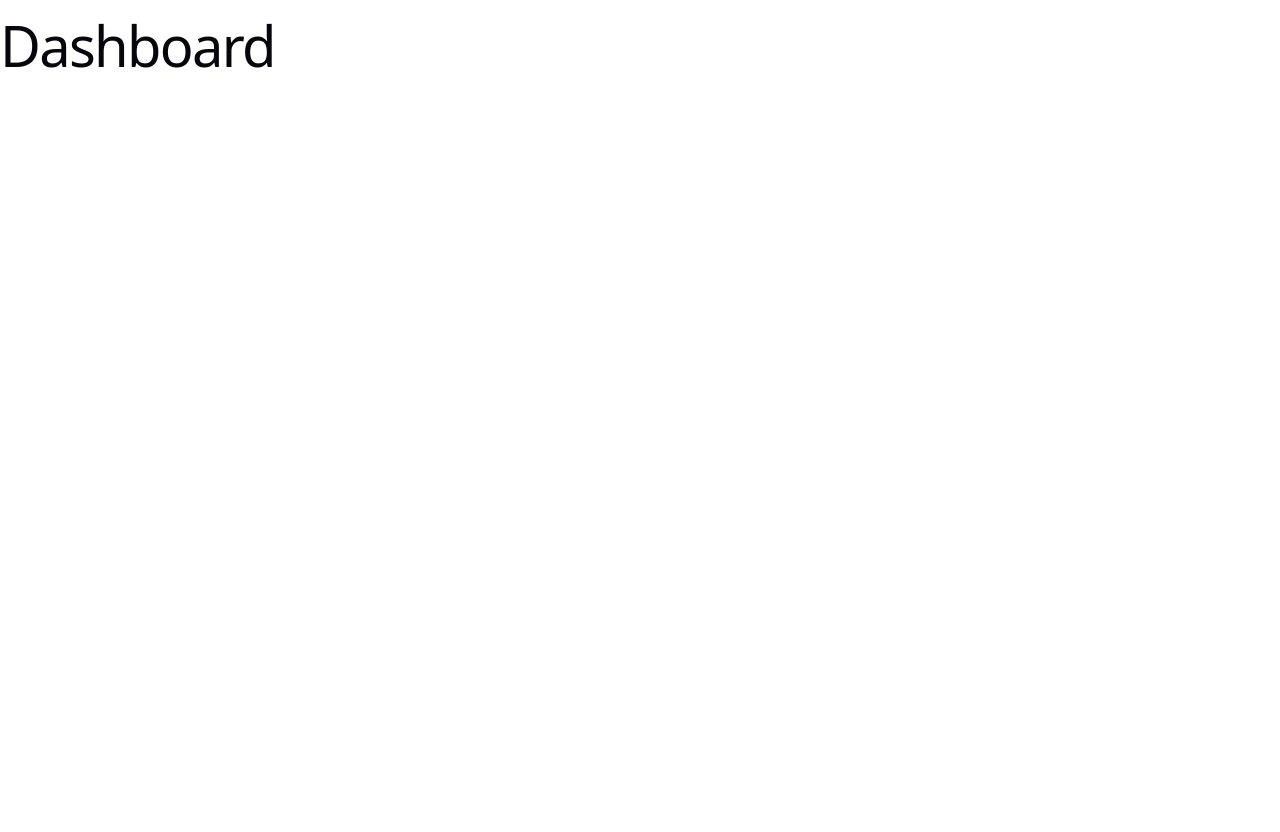
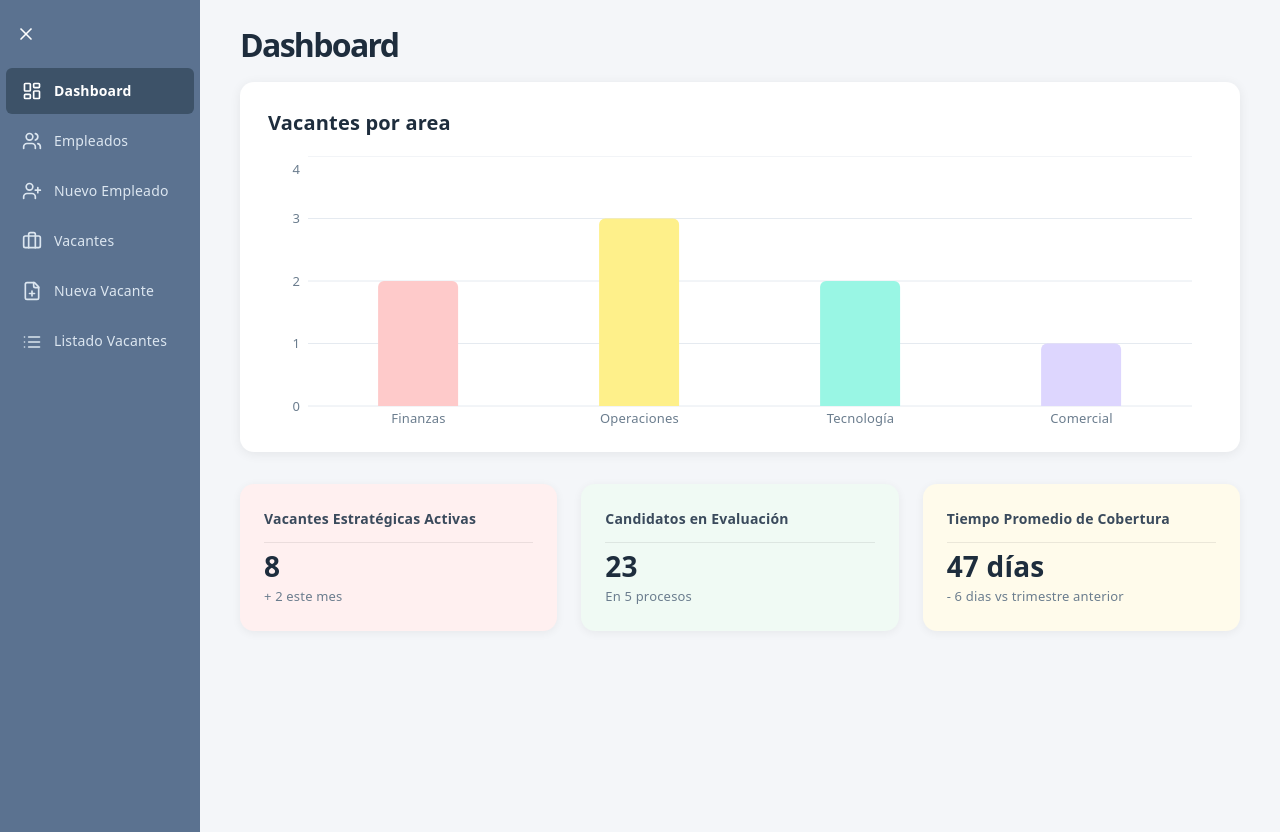
Before and after one commit to gerardoChacon/app-seleccion-altosMandos, a React app in the folder frontend/: page /dashboard in a window 1280 px wide. Before the commit the page ends 800 px from the top, so only its background shows below. Built offline with nearby package versions, Linux system fonts and the light colour scheme; the HTML template or start-up script is replaced by a standard one.

Commit message:
feature: frontend/dashboard

```diff
--- a/frontend/package.json
+++ b/frontend/package.json
@@ -13,7 +13,8 @@
     "lucide-react": "^0.511.0",
     "react": "^19.2.4",
     "react-dom": "^19.2.4",
-    "react-router-dom": "^7.13.1"
+    "react-router-dom": "^7.13.1",
+    "recharts": "^2.15.3"
   },
   "devDependencies": {
     "@eslint/js": "^9.39.4",
--- a/frontend/src/pages/DashboardPage.jsx
+++ b/frontend/src/pages/DashboardPage.jsx
@@ -1,3 +1,69 @@
+import { BarChart, Bar, XAxis, YAxis, CartesianGrid, ResponsiveContainer, Cell } from "recharts";
+import Sidebar from "../components/Sidebar";
+import styles from "./DashboardPage.module.css";
+
+const vacantesData = [
+  { area: "Finanzas",    cantidad: 2, color: "#fecaca" },
+  { area: "Operaciones", cantidad: 3, color: "#fef08a" },
+  { area: "Tecnología",  cantidad: 2, color: "#99f6e4" },
+  { area: "Comercial",   cantidad: 1, color: "#ddd6fe" },
+];
+
+const stats = [
+  {
+    titulo: "Vacantes Estratégicas Activas",
+    valor: "8",
+    desc: "+ 2 este mes",
+    color: styles.cardPink,
+  },
+  {
+    titulo: "Candidatos en Evaluación",
+    valor: "23",
+    desc: "En 5 procesos",
+    color: styles.cardGreen,
+  },
+  {
+    titulo: "Tiempo Promedio de Cobertura",
+    valor: "47 días",
+    desc: "- 6 dias vs trimestre anterior",
+    color: styles.cardYellow,
+  },
+];
+
 export default function DashboardPage() {
-  return <h1>Dashboard</h1>;
+  return (
+    <div className={styles.layout}>
+      <Sidebar />
+
+      <main className={styles.content}>
+        <h1 className={styles.pageTitle}>Dashboard</h1>
+
+        <div className={styles.chartCard}>
+          <p className={styles.chartTitle}>Vacantes por area</p>
+          <ResponsiveContainer width="100%" height={280}>
+            <BarChart data={vacantesData} margin={{ top: 0, right: 20, left: -20, bottom: 0 }}>
+              <CartesianGrid vertical={false} stroke="#e5eaf0" />
+              <XAxis dataKey="area" axisLine={false} tickLine={false} tick={{ fontSize: 13, fill: "#6b7d8e" }} />
+              <YAxis axisLine={false} tickLine={false} tick={{ fontSize: 13, fill: "#6b7d8e" }} allowDecimals={false} />
+              <Bar dataKey="cantidad" radius={[6, 6, 0, 0]} maxBarSize={80}>
+                {vacantesData.map((entry, index) => (
+                  <Cell key={index} fill={entry.color} />
+                ))}
+              </Bar>
+            </BarChart>
+          </ResponsiveContainer>
+        </div>
+
+        <div className={styles.statsGrid}>
+          {stats.map((s) => (
+            <div key={s.titulo} className={`${styles.statCard} ${s.color}`}>
+              <h3>{s.titulo}</h3>
+              <p className={styles.statValue}>{s.valor}</p>
+              <p className={styles.statDesc}>{s.desc}</p>
+            </div>
+          ))}
+        </div>
+      </main>
+    </div>
+  );
 }
--- /dev/null
+++ b/frontend/src/pages/DashboardPage.module.css
@@ -0,0 +1,73 @@
+.layout {
+  display: flex;
+  min-height: 100vh;
+  background-color: #f4f6f9;
+}
+
+.content {
+  flex: 1;
+  padding: 32px 40px;
+  box-sizing: border-box;
+}
+
+.pageTitle {
+  font-size: 32px;
+  font-weight: 700;
+  color: #1e2d3d;
+  margin: 0 0 24px;
+}
+
+/* card de la grafica */
+.chartCard {
+  background: #ffffff;
+  border-radius: 14px;
+  padding: 28px 28px 16px;
+  box-shadow: 0 2px 12px rgba(0,0,0,0.07);
+  margin-bottom: 32px;
+}
+
+.chartTitle {
+  font-size: 20px;
+  font-weight: 600;
+  color: #1e2d3d;
+  margin: 0 0 20px;
+}
+
+/* grid de 3 stat cards */
+.statsGrid {
+  display: grid;
+  grid-template-columns: repeat(3, 1fr);
+  gap: 24px;
+}
+
+.statCard {
+  border-radius: 14px;
+  padding: 22px 24px;
+  box-shadow: 0 2px 10px rgba(0,0,0,0.06);
+}
+
+.statCard h3 {
+  font-size: 14px;
+  font-weight: 600;
+  color: #3a4a5c;
+  margin: 0 0 10px;
+  padding-bottom: 10px;
+  border-bottom: 1px solid rgba(0,0,0,0.08);
+}
+
+.statValue {
+  font-size: 28px;
+  font-weight: 700;
+  color: #1e2d3d;
+  margin: 0 0 4px;
+}
+
+.statDesc {
+  font-size: 13px;
+  color: #6b7d8e;
+  margin: 0;
+}
+
+.cardPink   { background-color: #fff0f0; }
+.cardGreen  { background-color: #f0faf4; }
+.cardYellow { background-color: #fffbeb; }
```
Also changed, not shown: 1 other file (tests, documents, lock files or other folders).
